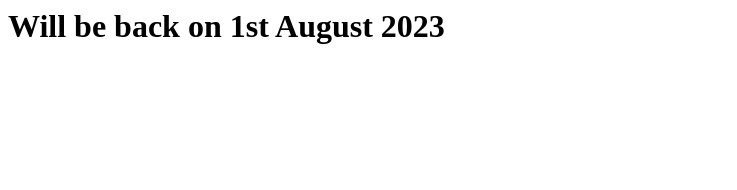
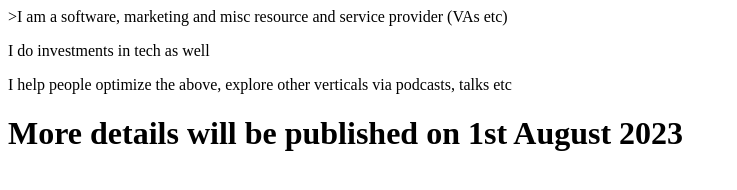
Before and after one commit to masoodahmad991/macom, a plain HTML site: page index.html in a window 1280 px wide. Shown: the whole page, without its empty margins (0-737 px from the left). Drawn offline with Linux system fonts and the light colour scheme.

Commit message:
Update index.html

```diff
--- a/index.html
+++ b/index.html
@@ -1 +1,4 @@
-<h1>Will be back on 1st August 2023</h1>
+<p>>I am a software, marketing and misc resource and service provider (VAs etc)</p>
+<p>I do investments in tech as well</p>
+<p>I help people optimize the above, explore other verticals via podcasts, talks etc</p>
+<h1>More details will be published on 1st August 2023</h1>
```
